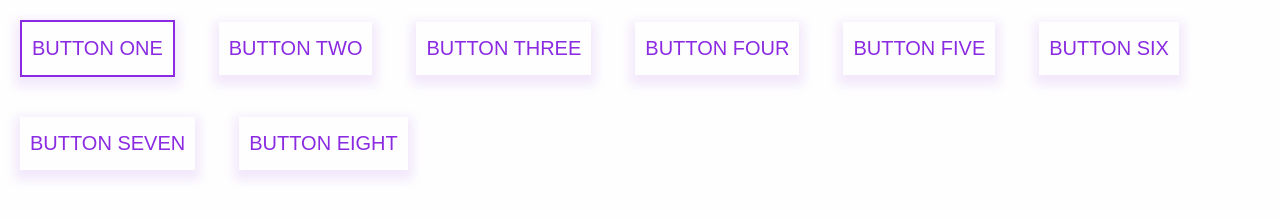
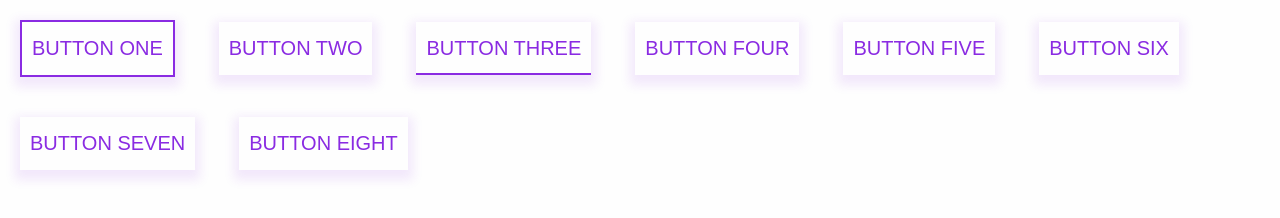
Before and after one commit to Anik7303/animations, a plain HTML site: page index.html in a window 1280 px wide. Drawn offline with Linux system fonts and the light colour scheme.

Commit message:
added three button

```diff
--- a/css/styles.css
+++ b/css/styles.css
@@ -67,3 +67,28 @@
 #btn-two:hover::after {
     width: 100%;
 }
+
+#btn-three {
+    position: relative;
+    transition: all 200ms ease;
+}
+
+#btn-three::after {
+    content: '';
+    position: absolute;
+    width: 100%;
+    height: 2px;
+    background-color: blueviolet;
+    transition: all 200ms ease;
+    bottom: 0;
+    left: 0;
+    z-index: -1;
+}
+
+#btn-three:hover {
+    color: white;
+}
+
+#btn-three:hover::after {
+    height: 100%;
+}
```
